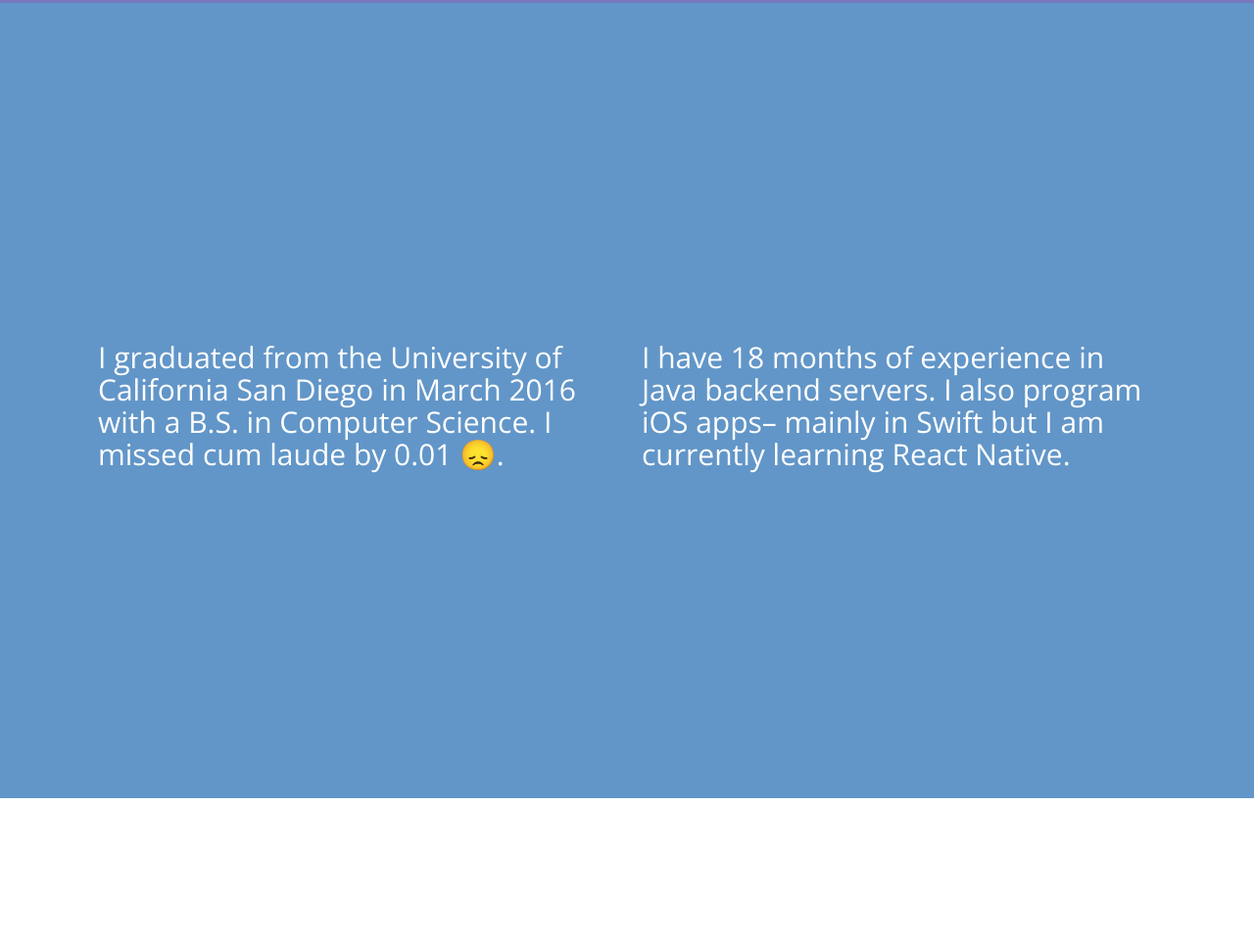
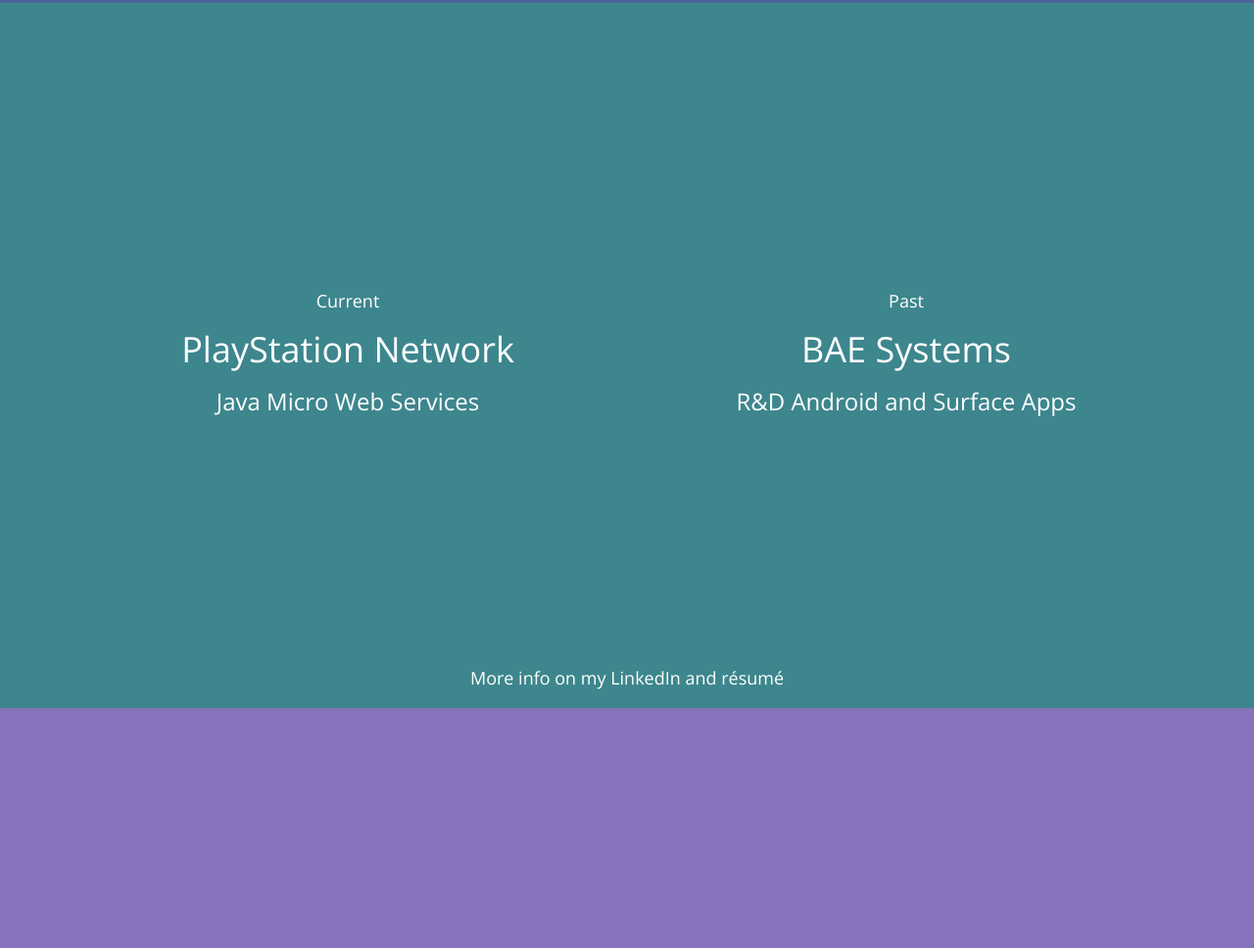
Before and after one commit to jasonpaulwong/jasonpaulwong.github.io, a plain HTML site: page index.html in a window 1280 px wide. Shown: the part 1432-2400 px from the top of the page at 98% size. Before the commit the page ends 2247 px from the top, so only its background shows below. Drawn offline with nearby package versions, Linux system fonts and the light colour scheme.

Commit message:
Added jobs

```diff
--- a/index.html
+++ b/index.html
@@ -42,7 +42,7 @@
           <ul class="nav navbar-nav navbar-right">
             <li><a href="#home">Home</a></li>
             <li><a href="#about">About</a></li>
-            <li><a href="#skills">Jobs</a></li>
+            <li><a href="#jobs">Jobs</a></li>
             <li><a href="#skills">Skills</a></li>
             <li><a href="#skills">Work</a></li>
             <li><a href="#skills">Contact</a></li>
@@ -82,6 +82,25 @@
     </section><!-- /home-->
 
     <!--begin skills-->
+    <section id="jobs">
+      <div class="container">
+        <div class="row">
+          <div class="col-lg-6">
+            <h4>Current</h4>
+            <h1>PlayStation Network</h1>
+            <h3>Java Micro Web Services</h3>
+          </div><!-- /col-lg-6 -->
+          <div class="col-lg-6">
+            <h4>Past</h4>
+            <h1>BAE Systems</h1>
+            <h3>R&D Android and Surface Apps</h3>
+          </div><!-- /col-lg-6 -->
+        </div><!-- /row -->
+        <h4>More info on my LinkedIn and résumé</h4>
+      </div><!-- /container -->
+    </section><!-- /home-->
+
+    <!--begin skills-->
     <section id="skills">
       <div class="container">
         <div class="row">
--- a/style.css
+++ b/style.css
@@ -6,13 +6,14 @@
 
 #home {
   	background:
-    /* top, transparent red, faked with gradient */
 	    linear-gradient(
     		rgba(0, 0, 0, 0.6),
       		rgba(0, 0, 0, 0.6)
     	),
     	/* bottom, image */
-    url(images/background.jpg);}
+    	url(images/background.jpg);
+	background-size: cover;
+}
 
 #home .row {
 	padding: 325px 30px 325px 30px;
@@ -29,7 +30,7 @@
 }
 
 #about {
-	background-color: #7878BE;
+	background-color: #4C619C;
 }
 
 #about .title {
@@ -43,8 +44,24 @@
 	color: white;
 }
 
+#jobs {
+	background-color: #3D868D;
+}
+
+#jobs .row {
+	padding: 285px 30px 240px 30px;
+	text-align: center;
+	color: white;
+}
+
+#jobs .container {
+	text-align: center;
+	color: white;
+	padding: 0px 0px 10px 0px;
+}
+
 #skills {
-	background-color: #6296C8;
+	background-color: #8673BB;
 }
 
 #skills .row {
```
Lines whose indentation alone changed are shown as unchanged.
